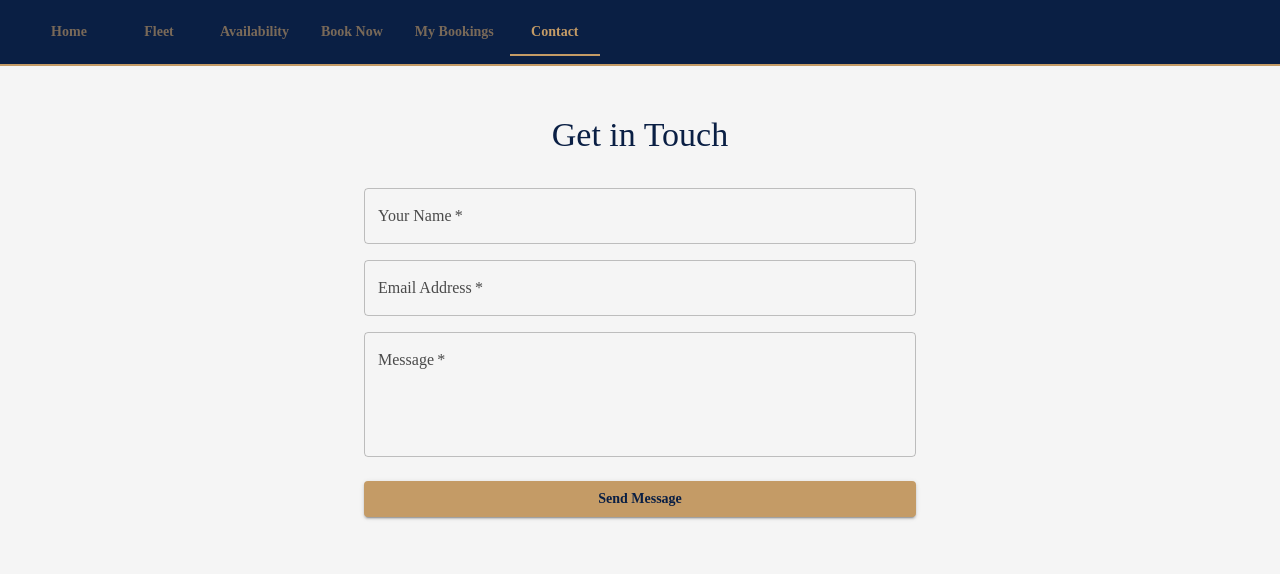
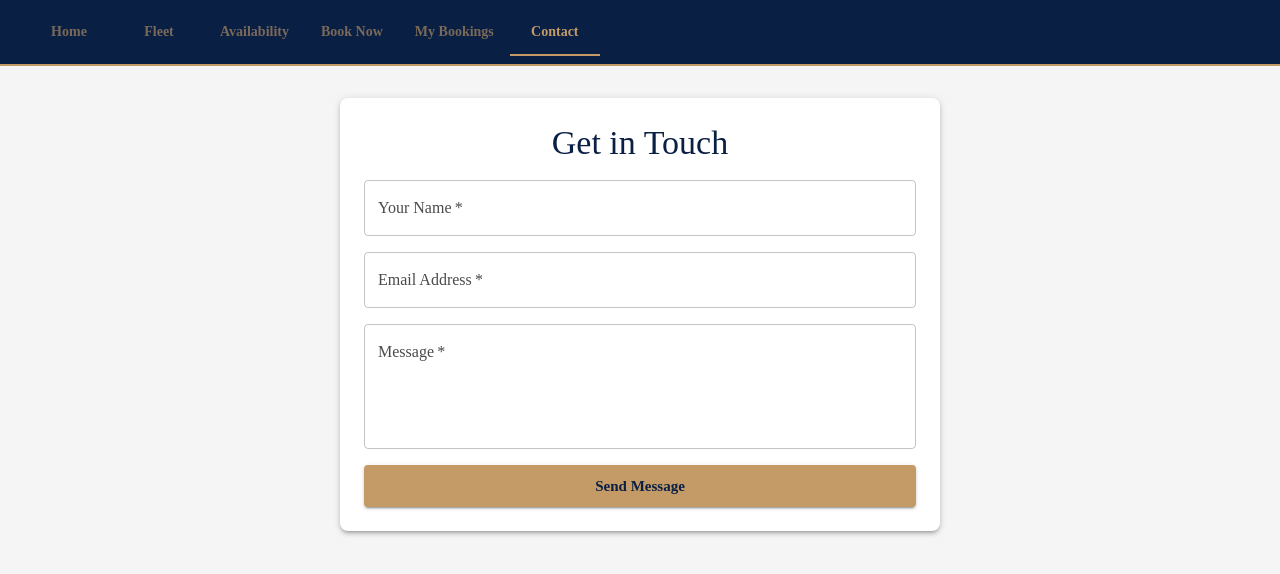
Before and after one commit to Kanaan7/Sphinx-Yachts, a React (Create React App) app in the folder frontend/: page /contact in a window 1280 px wide. Shown: the top 574 px of the page. Built offline with nearby package versions, Linux system fonts and the light colour scheme.

Commit message:
fix: drop legacy ContactPage, use JS component with fetch

```diff
--- a/frontend/src/ContactPage.js
+++ b/frontend/src/ContactPage.js
@@ -1,42 +1,116 @@
-// frontend/src/ContactPage.js
-import React from 'react';
-import { Container, Typography, TextField, Button, Box } from '@mui/material';
+// frontend/src/ContactPage.jsx
 
-export default function ContactPage() {
+import React, { useState } from 'react';
+import {
+  Box,
+  TextField,
+  Button,
+  Typography,
+  Snackbar,
+  Alert
+} from '@mui/material';
+
+const ContactPage = () => {
+  const [form, setForm] = useState({ name: '', email: '', message: '' });
+  const [loading, setLoading] = useState(false);
+  const [snack, setSnack] = useState({ open: false, severity: 'success', message: '' });
+
+  const handleChange = (e) => {
+    setForm(f => ({ ...f, [e.target.name]: e.target.value }));
+  };
+
+  const handleClose = (_, reason) => {
+    if (reason === 'clickaway') return;
+    setSnack(s => ({ ...s, open: false }));
+  };
+
+  const handleSubmit = async (e) => {
+    e.preventDefault();
+    setLoading(true);
+    try {
+      const res = await fetch('/api/contact', {
+        method: 'POST',
+        headers: { 'Content-Type': 'application/json' },
+        body: JSON.stringify(form)
+      });
+      const payload = await res.json();
+      if (!res.ok) throw new Error(payload.error || 'Submission failed');
+      setSnack({ open: true, severity: 'success', message: 'Message sent!' });
+      setForm({ name: '', email: '', message: '' });
+    } catch (err) {
+      setSnack({ open: true, severity: 'error', message: err.message });
+    } finally {
+      setLoading(false);
+    }
+  };
+
   return (
-    <Container maxWidth="sm" sx={{ py: 6 }}>
-      <Typography variant="h4" gutterBottom align="center">
-        Get in Touch
-      </Typography>
-      <Box component="form" sx={{ mt: 4 }} noValidate>
+    <>
+      <Box
+        component="form"
+        onSubmit={handleSubmit}
+        sx={{
+          maxWidth: 600,
+          mx: 'auto',
+          mt: 4,
+          p: 3,
+          display: 'flex',
+          flexDirection: 'column',
+          gap: 2,
+          bgcolor: 'background.paper',
+          borderRadius: 2,
+          boxShadow: 3
+        }}
+      >
+        <Typography variant="h4" align="center">Get in Touch</Typography>
+
         <TextField
           label="Your Name"
           name="name"
-          fullWidth
+          value={form.name}
+          onChange={handleChange}
           required
-          sx={{ mb: 2 }}
         />
         <TextField
           label="Email Address"
           name="email"
           type="email"
-          fullWidth
+          value={form.email}
+          onChange={handleChange}
           required
-          sx={{ mb: 2 }}
         />
         <TextField
           label="Message"
           name="message"
           multiline
           rows={4}
-          fullWidth
+          value={form.message}
+          onChange={handleChange}
           required
-          sx={{ mb: 3 }}
         />
-        <Button type="submit" variant="contained" fullWidth>
-          Send Message
+
+        <Button
+          type="submit"
+          variant="contained"
+          size="large"
+          disabled={loading}
+        >
+          {loading ? 'Sending…' : 'Send Message'}
         </Button>
       </Box>
-    </Container>
+
+      <Snackbar
+        open={snack.open}
+        autoHideDuration={6000}
+        onClose={handleClose}
+        anchorOrigin={{ vertical: 'bottom', horizontal: 'center' }}
+      >
+        <Alert onClose={handleClose} severity={snack.severity} sx={{ width: '100%' }}>
+          {snack.message}
+        </Alert>
+      </Snackbar>
+    </>
   );
-}
+};
+
+export default ContactPage;
```
Also changed, not shown: frontend/src/ContactPage.jsx (deleted, +0 -116 lines).
